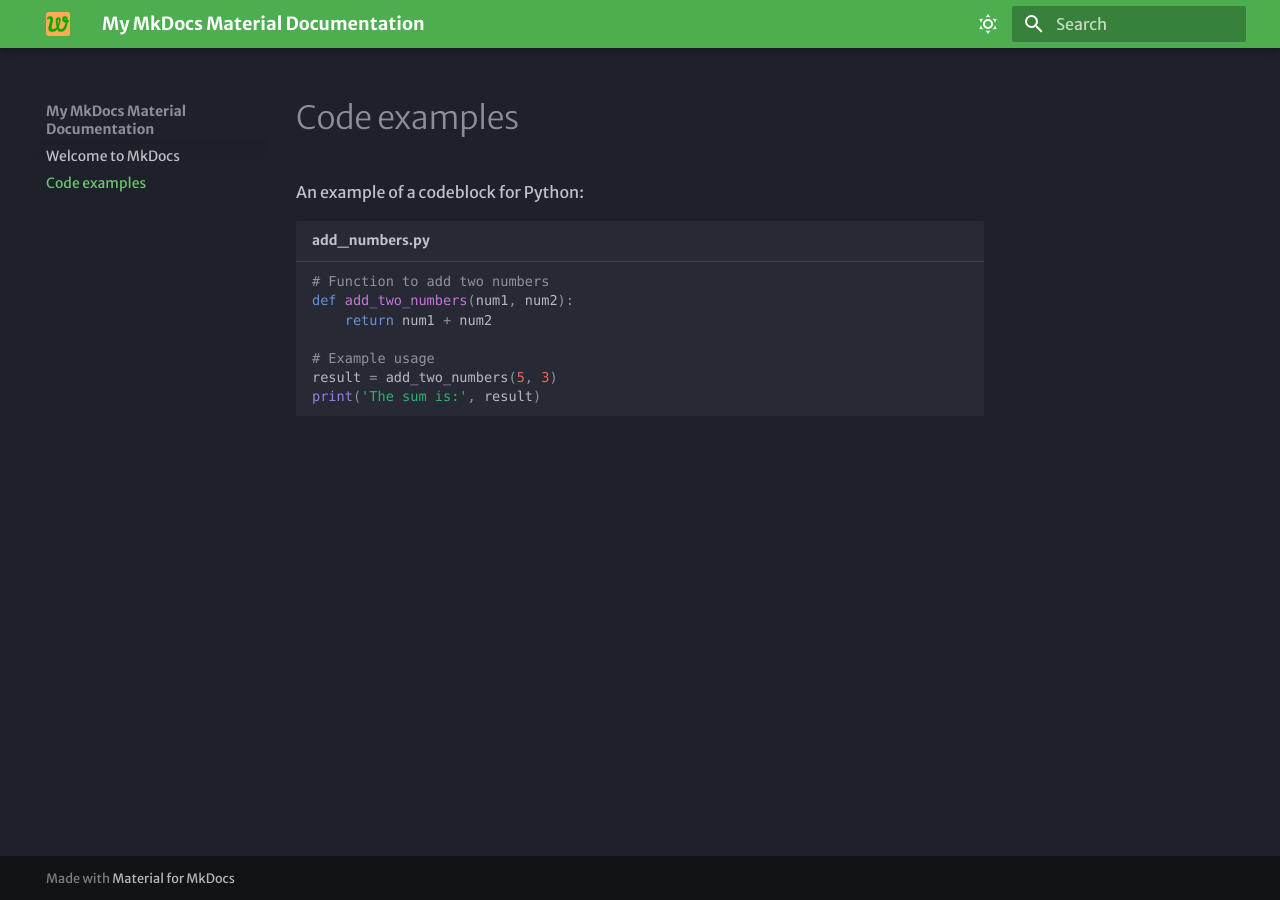
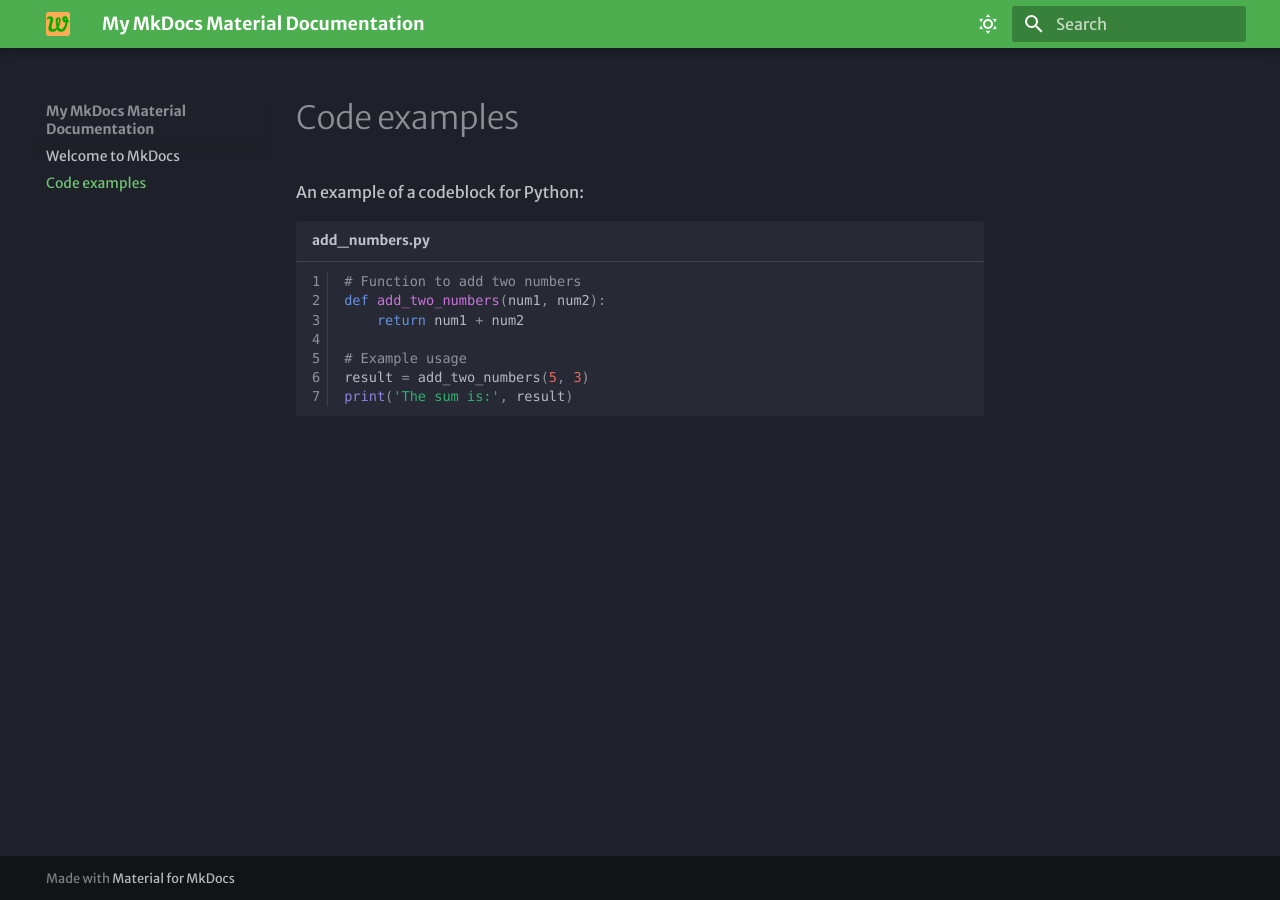
Before and after one commit to kikinovak/mkdocs-material-willett, an MkDocs documentation site: the page built from docs/code-examples.md, in a window 1280 px wide. Built offline with MkDocs 1.6.1 and Material for MkDocs 9.7.7, drawn with Linux system fonts in a browser that asks for light colours; some web fonts are replaced.

Commit message:
Add line numbers

````diff
--- a/docs/code-examples.md
+++ b/docs/code-examples.md
@@ -1,6 +1,6 @@
 An example of a codeblock for Python:
 
-```py title="add_numbers.py"
+```py title="add_numbers.py" linenums="1"
 # Function to add two numbers
 def add_two_numbers(num1, num2):
     return num1 + num2
````
